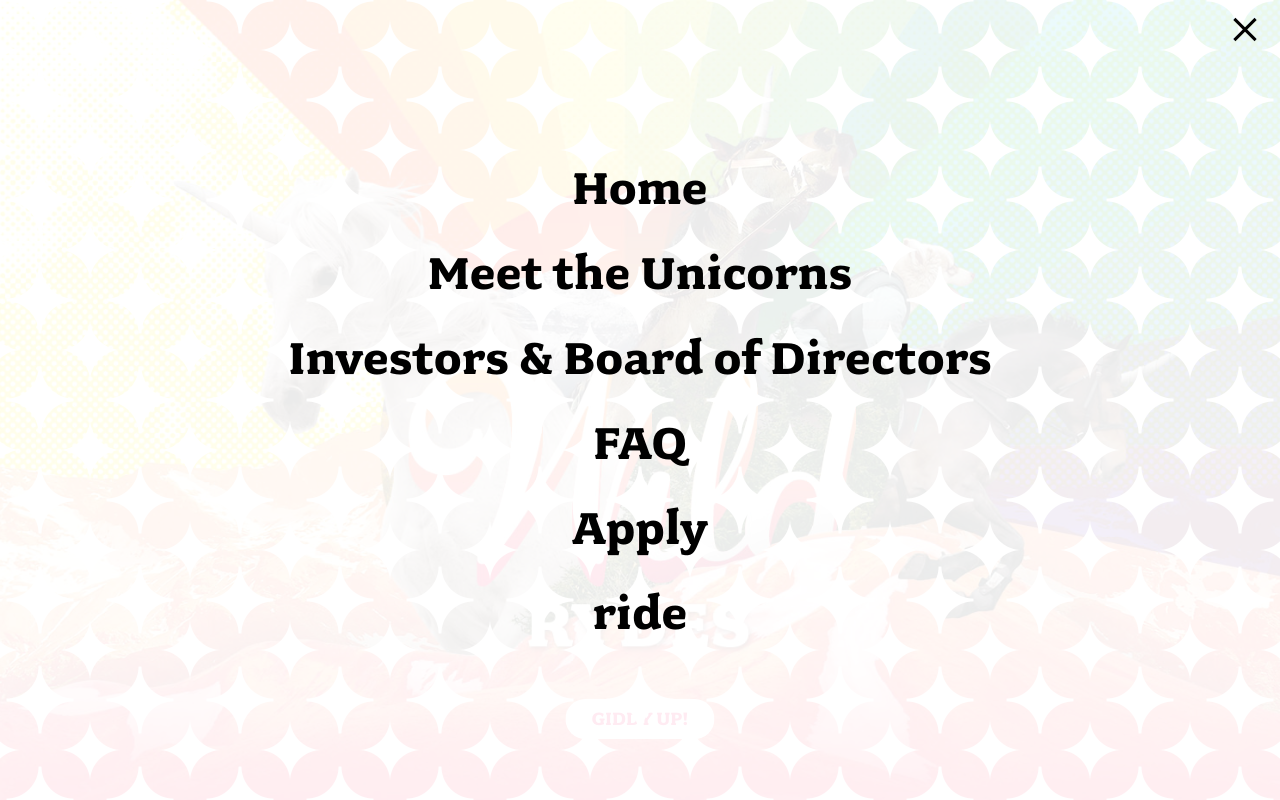
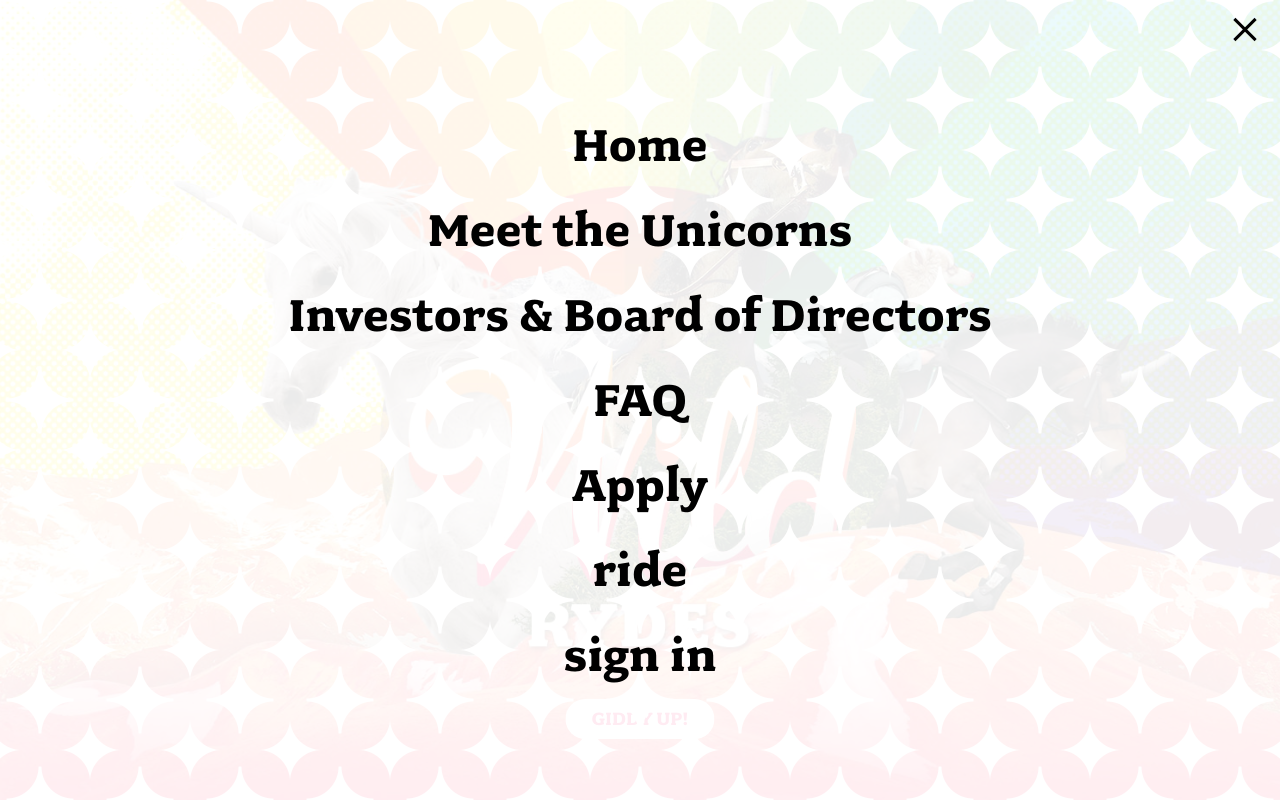
Before and after one commit to likithkumarem86181/wildrydes-site, a plain HTML site: page index.html in a window 1280 px wide. Both pictures are taken after a click on the button "Menu". Shown: the top 800 px of the page. Drawn offline with Linux system fonts and the light colour scheme.

Commit message:
Update index.html

```diff
--- a/index.html
+++ b/index.html
@@ -23,7 +23,7 @@
         <li><a href="faq.html">FAQ</a></li>
         <li><a href="apply.html">Apply</a></li>
         <li><a href="ride.html">ride</a></li>
-        <li><a href="sigin.html"></a></li>
+        <li><a href="sigin.html">sign in</a></li>
       </ul>
     </nav>
     <button type="button" class="btn-menu"><span>Menu</span></button>
```
